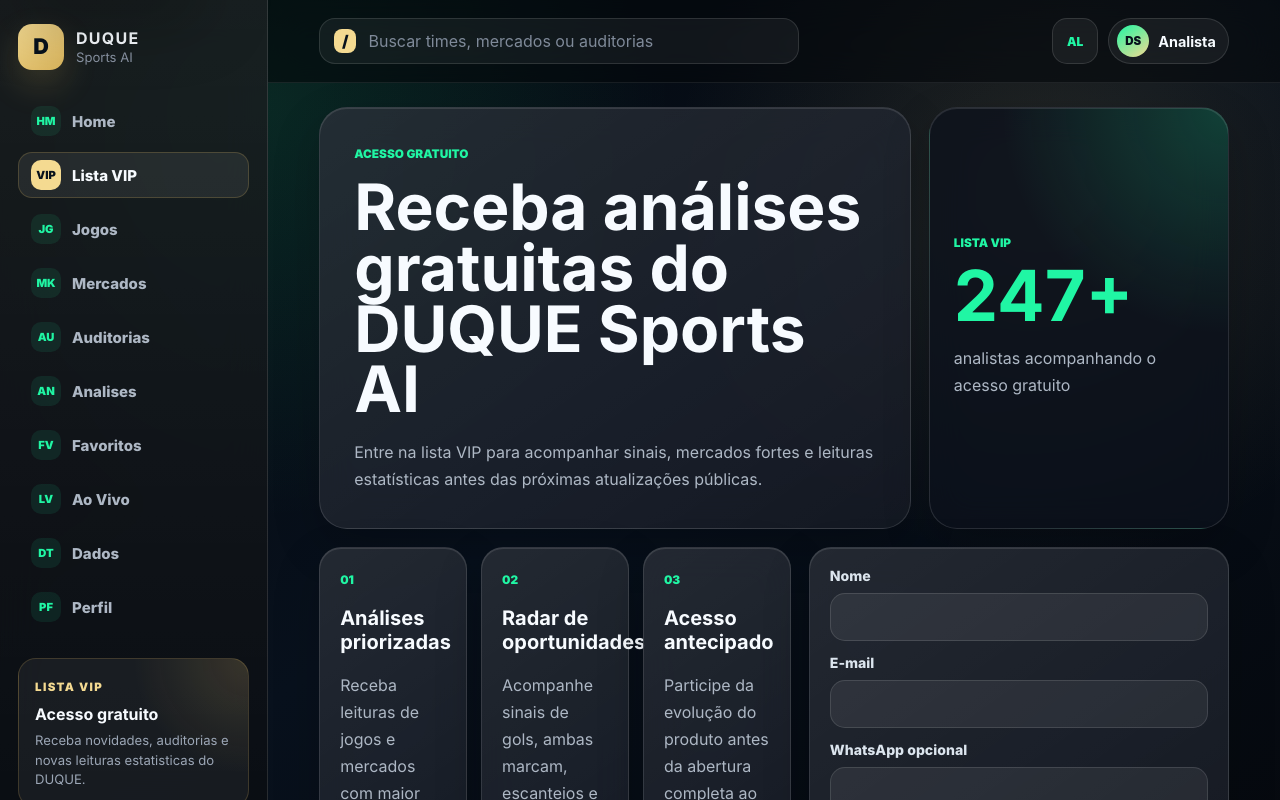
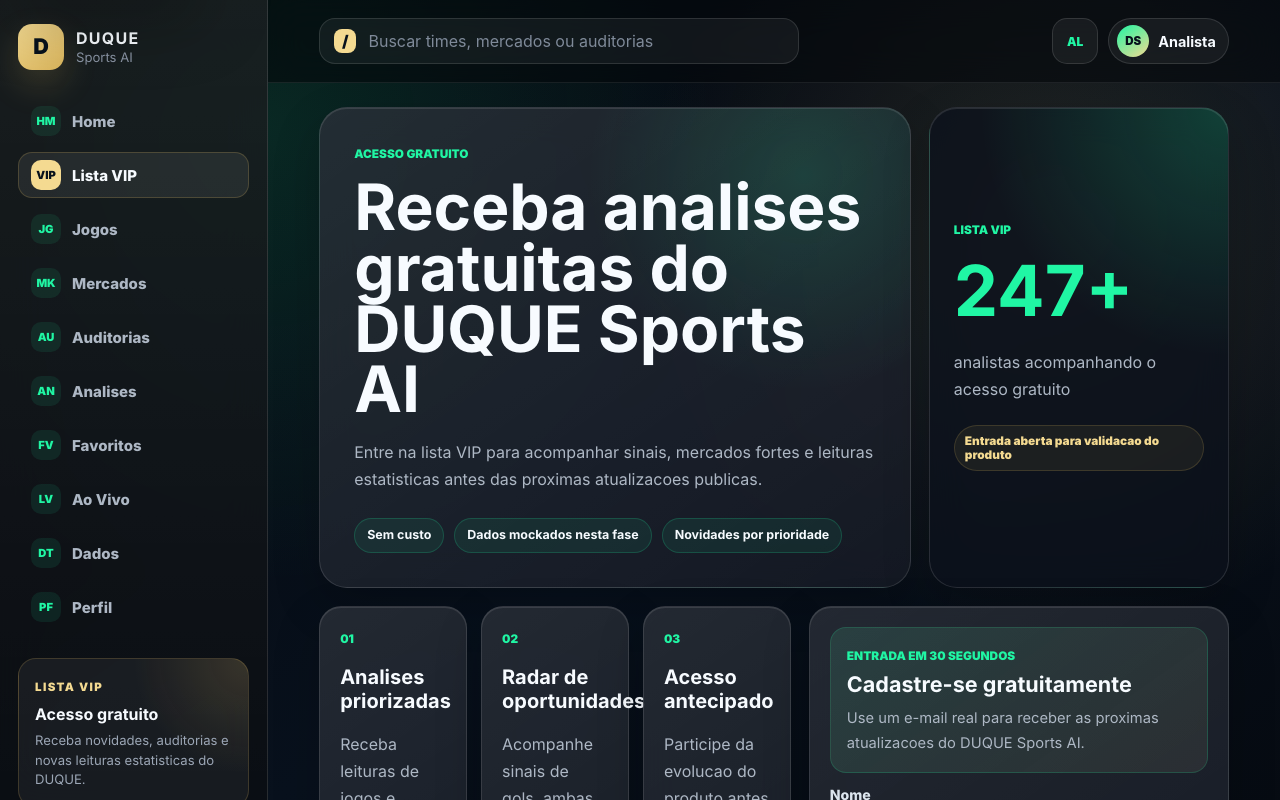
Before and after one commit to duqueroleta/DuqueSports-Codex, a React (Vite) app: page /lista-vip in a window 1280 px wide. Shown: the top 800 px of the page. Built offline with nearby package versions, Linux system fonts and the light colour scheme.

Commit message:
Improve VIP lead capture page

```diff
--- a/src/pages/LeadCapturePage.jsx
+++ b/src/pages/LeadCapturePage.jsx
@@ -4,6 +4,7 @@ import { getLeadCount, submitLead } from '../services/leadsService.js';
 import '../styles/page-lead-capture.css';
 
 const profileOptions = ['Apostador', 'Trader esportivo', 'Analista', 'Curioso'];
+const leadTrustItems = ['Sem custo', 'Dados mockados nesta fase', 'Novidades por prioridade'];
 
 function LeadCapturePage() {
   const [formData, setFormData] = useState({
@@ -30,10 +31,10 @@ function LeadCapturePage() {
       const result = await submitLead(formData);
       setSubmitted(true);
       setLeadCount(getLeadCount());
-      showToast(result.mode === 'duplicate' ? 'Este e-mail já está na lista VIP.' : 'Você entrou na lista VIP.');
+      showToast(result.mode === 'duplicate' ? 'Este e-mail ja esta na lista VIP.' : 'Voce entrou na lista VIP.');
     } catch {
       setSubmitted(true);
-      showToast('Cadastro salvo localmente. Integração externa indisponível no momento.');
+      showToast('Cadastro salvo localmente. Integracao externa indisponivel no momento.');
     } finally {
       setIsSubmitting(false);
     }
@@ -44,17 +45,23 @@ function LeadCapturePage() {
       <section className="lead-hero" aria-labelledby="lead-title">
         <div>
           <span>Acesso gratuito</span>
-          <h1 id="lead-title">Receba análises gratuitas do DUQUE Sports AI</h1>
+          <h1 id="lead-title">Receba analises gratuitas do DUQUE Sports AI</h1>
           <p>
-            Entre na lista VIP para acompanhar sinais, mercados fortes e leituras estatísticas
-            antes das próximas atualizações públicas.
+            Entre na lista VIP para acompanhar sinais, mercados fortes e leituras estatisticas
+            antes das proximas atualizacoes publicas.
           </p>
+          <div className="lead-trust-list" aria-label="Diferenciais da lista VIP">
+            {leadTrustItems.map((item) => (
+              <strong key={item}>{item}</strong>
+            ))}
+          </div>
         </div>
 
         <aside className="lead-summary">
           <span>Lista VIP</span>
           <strong>{leadCount}+</strong>
           <p>analistas acompanhando o acesso gratuito</p>
+          <small>Entrada aberta para validacao do produto</small>
         </aside>
       </section>
 
@@ -62,8 +69,8 @@ function LeadCapturePage() {
         <div className="lead-benefits">
           <article>
             <span>01</span>
-            <strong>Análises priorizadas</strong>
-            <p>Receba leituras de jogos e mercados com maior potencial estatístico.</p>
+            <strong>Analises priorizadas</strong>
+            <p>Receba leituras de jogos e mercados com maior potencial estatistico.</p>
           </article>
           <article>
             <span>02</span>
@@ -73,7 +80,7 @@ function LeadCapturePage() {
           <article>
             <span>03</span>
             <strong>Acesso antecipado</strong>
-            <p>Participe da evolução do produto antes da abertura completa ao público.</p>
+            <p>Participe da evolucao do produto antes da abertura completa ao publico.</p>
           </article>
         </div>
 
@@ -81,11 +88,16 @@ function LeadCapturePage() {
           {submitted ? (
             <div className="lead-success">
               <span>Cadastro confirmado</span>
-              <strong>Você está na lista VIP.</strong>
-              <p>Se este e-mail já estava cadastrado, mantivemos apenas uma inscrição ativa.</p>
+              <strong>Voce esta na lista VIP.</strong>
+              <p>Se este e-mail ja estava cadastrado, mantivemos apenas uma inscricao ativa.</p>
             </div>
           ) : (
             <>
+              <div className="lead-form-intro">
+                <span>Entrada em 30 segundos</span>
+                <strong>Cadastre-se gratuitamente</strong>
+                <p>Use um e-mail real para receber as proximas atualizacoes do DUQUE Sports AI.</p>
+              </div>
               <label>
                 Nome
                 <input name="name" onChange={updateField} required type="text" value={formData.name} />
--- a/src/styles/page-lead-capture.css
+++ b/src/styles/page-lead-capture.css
@@ -29,12 +29,17 @@
 
 .lead-hero > div {
   padding: clamp(22px, 4vw, 34px);
+  background:
+    radial-gradient(circle at 82% 14%, rgba(32, 246, 164, 0.14), transparent 34%),
+    linear-gradient(145deg, rgba(255, 255, 255, 0.1), rgba(255, 255, 255, 0.035)),
+    rgba(12, 18, 28, 0.76);
 }
 
 .lead-hero span,
 .lead-summary span,
 .lead-benefits span,
-.lead-success span {
+.lead-success span,
+.lead-form-intro span {
   color: var(--color-neon);
   font-size: 0.74rem;
   font-weight: 950;
@@ -51,16 +56,34 @@
 .lead-hero p,
 .lead-summary p,
 .lead-benefits p,
-.lead-success p {
+.lead-success p,
+.lead-form-intro p {
   max-width: 650px;
   margin: 18px 0 0;
   color: #aeb8c5;
   line-height: 1.7;
 }
 
+.lead-trust-list {
+  display: flex;
+  flex-wrap: wrap;
+  gap: 10px;
+  margin-top: 24px;
+}
+
+.lead-trust-list strong {
+  padding: 9px 12px;
+  border: 1px solid rgba(32, 246, 164, 0.18);
+  border-radius: 999px;
+  color: var(--color-white);
+  background: rgba(32, 246, 164, 0.07);
+  font-size: 0.78rem;
+}
+
 .lead-summary {
   display: grid;
   align-content: center;
+  gap: 8px;
   padding: 24px;
   background:
     radial-gradient(circle at top right, rgba(32, 246, 164, 0.2), transparent 44%),
@@ -72,6 +95,19 @@
   color: var(--color-neon);
   font-size: clamp(3.2rem, 6vw, 4.4rem);
   line-height: 0.9;
+}
+
+.lead-summary small {
+  display: inline-flex;
+  width: fit-content;
+  margin-top: 14px;
+  padding: 8px 10px;
+  border: 1px solid rgba(217, 180, 91, 0.18);
+  border-radius: 999px;
+  color: var(--color-gold-soft);
+  background: rgba(217, 180, 91, 0.075);
+  font-size: 0.74rem;
+  font-weight: 900;
 }
 
 .lead-content {
@@ -106,6 +142,28 @@
   gap: 14px;
 }
 
+.lead-form-intro {
+  padding: 16px;
+  border: 1px solid rgba(32, 246, 164, 0.16);
+  border-radius: var(--radius-md);
+  background:
+    linear-gradient(145deg, rgba(32, 246, 164, 0.085), rgba(217, 180, 91, 0.045)),
+    rgba(255, 255, 255, 0.035);
+}
+
+.lead-form-intro strong {
+  display: block;
+  margin-top: 9px;
+  color: var(--color-white);
+  font-size: 1.35rem;
+  line-height: 1.15;
+}
+
+.lead-form-intro p {
+  margin-top: 9px;
+  font-size: 0.92rem;
+}
+
 .lead-form label {
   display: grid;
   gap: 8px;
@@ -124,6 +182,18 @@
   background: rgba(255, 255, 255, 0.065);
   font: inherit;
   padding: 0 13px;
+  transition:
+    border-color 180ms ease,
+    background 180ms ease,
+    box-shadow 180ms ease;
+}
+
+.lead-form input:focus,
+.lead-form select:focus {
+  outline: 0;
+  border-color: rgba(32, 246, 164, 0.42);
+  background: rgba(255, 255, 255, 0.085);
+  box-shadow: var(--focus-ring);
 }
 
 .lead-form select {
@@ -142,8 +212,17 @@
   border-radius: 16px;
   color: #07111c;
   background: linear-gradient(135deg, var(--color-gold-soft), var(--color-gold));
+  box-shadow: 0 14px 30px rgba(217, 180, 91, 0.2);
   cursor: pointer;
   font-weight: 950;
+  transition:
+    transform 180ms ease,
+    box-shadow 180ms ease;
+}
+
+.lead-form button:not(:disabled):hover {
+  transform: translateY(-2px);
+  box-shadow: 0 18px 36px rgba(217, 180, 91, 0.24);
 }
 
 .lead-form button:disabled {
```
